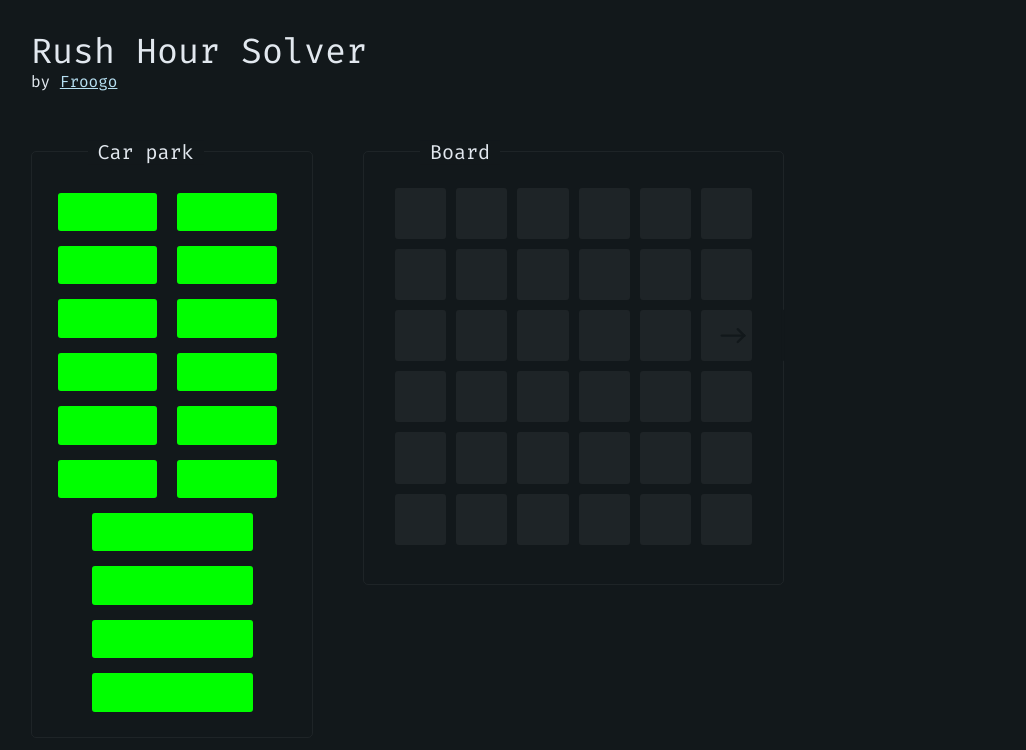
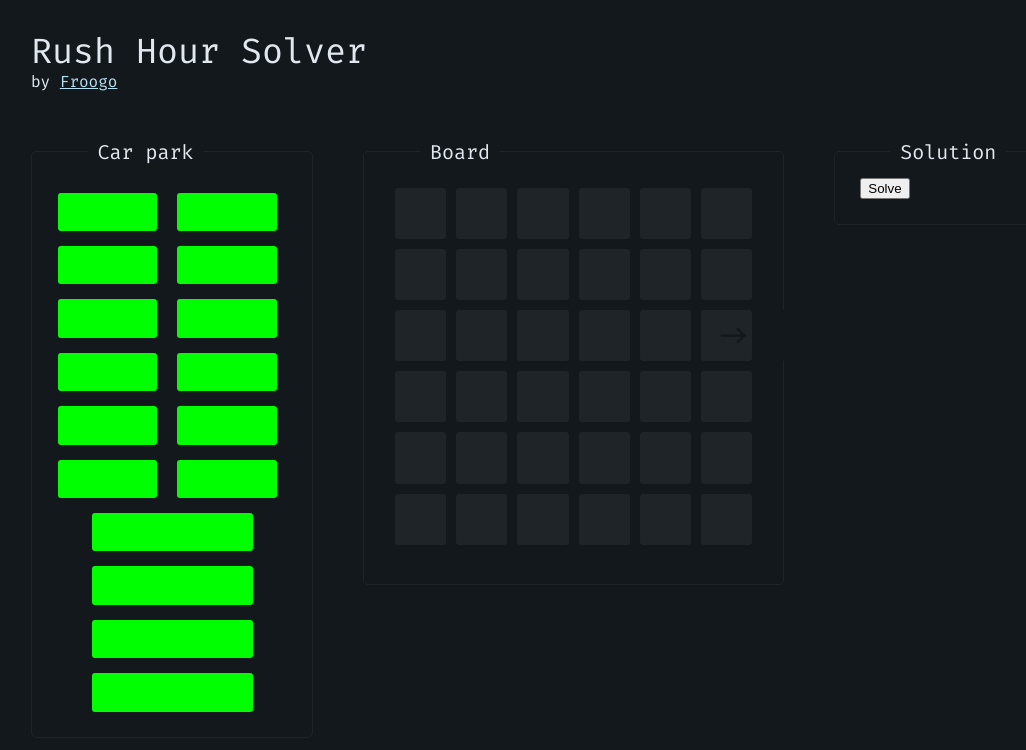
Before and after one commit to VolticFroogo/rush-hour-web, a React (Create React App) app: page / in a window 1280 px wide. Shown: the top 750 px of the page, without its empty margins (19-1045 px from the left). Built offline with nearby package versions, Linux system fonts and the light colour scheme.

Commit message:
Generified section CSS
Generified section CSS as after adding the solution section it would have been reused for the third time.

Also added solution section, though it is currently empty.

```diff
--- a/src/App.css
+++ b/src/App.css
@@ -2,3 +2,24 @@ h1.Title {
     font-size: 50px;
     margin: 0;
 }
+
+section {
+    float: left;
+    width: fit-content;
+
+    border-style: solid;
+    border-width: 1px;
+    border-color: var(--tile-colour);
+    border-radius: 5px;
+
+    padding: 2vw;
+    margin: 30px 0 30px 50px;
+}
+
+section .Title {
+    position: absolute;
+    background-color: var(--background);
+    font-size: 20px;
+    transform: translate(30px, calc(-2vw - 12px));
+    padding: 0 10px;
+}
--- a/src/App.tsx
+++ b/src/App.tsx
@@ -4,6 +4,7 @@ import './App.css';
 import Navbar from './Navbar/Navbar';
 import Board from './Board/Board';
 import CarPool from './Car/CarPool';
+import Solution from './Solution/Solution';
 
 function App() {
     return (
@@ -12,6 +13,7 @@ function App() {
             <div className="Horizontal">
                 <CarPool/>
                 <Board/>
+                <Solution/>
             </div>
         </div>
     );
--- a/src/Board/Board.css
+++ b/src/Board/Board.css
@@ -1,24 +1,3 @@
-#Board {
-    float: left;
-
-    border-style: solid;
-    border-width: 1px;
-    border-color: var(--tile-colour);
-    border-radius: 5px;
-
-    width: fit-content;
-    padding: 2vw;
-    margin: 30px 50px 30px 0;
-}
-
-#Board .Title {
-    position: absolute;
-    background-color: var(--background);
-    font-size: 20px;
-    transform: translate(30px, calc(-2vw - 12px));
-    padding: 0 10px;
-}
-
 .Column {
     display: inline-block;
 }
--- a/src/Board/Board.tsx
+++ b/src/Board/Board.tsx
@@ -16,7 +16,7 @@ class Board extends React.Component {
 
     render() {
         return (
-            <div id="Board" ref={this.myRef}>
+            <section id="Board" ref={this.myRef}>
                 <div className="Title">Board</div>
                 <div ref={this.columnsRef}>
                     <Column/>
@@ -26,7 +26,7 @@ class Board extends React.Component {
                     <Column/>
                     <Column exit={true}/>
                 </div>
-            </div>
+            </section>
         );
     }
 }
--- a/src/Car/CarPool.css
+++ b/src/Car/CarPool.css
@@ -1,24 +1,3 @@
-.CarPool {
-    float: left;
-    width: fit-content;
-
-    border-style: solid;
-    border-width: 1px;
-    border-color: var(--tile-colour);
-    border-radius: 5px;
-
-    padding: 2vw;
-    margin: 30px 50px;
-}
-
-.CarPool .Title {
-    position: absolute;
-    background-color: var(--background);
-    font-size: 20px;
-    transform: translate(30px, calc(-2vw - 12px));
-    padding: 0 10px;
-}
-
 .CarPool .DoubleWidth {
     display: flex;
 }
--- a/src/Car/CarPool.tsx
+++ b/src/Car/CarPool.tsx
@@ -4,7 +4,7 @@ import CarSlot from './CarSlot';
 
 function CarPool() {
     return (
-        <div className="CarPool">
+        <section className="CarPool">
             <div className="Title">Car park</div>
             <div className="DoubleWidth">
                 <div>
@@ -30,7 +30,7 @@ function CarPool() {
                 <CarSlot colour="#00FF00" truck={true}/>
                 <CarSlot colour="#00FF00" truck={true}/>
             </div>
-        </div>
+        </section>
     );
 }
 
--- /dev/null
+++ b/src/Solution/Solution.css
@@ -0,0 +1,3 @@
+#Solution {
+    min-width: 200px;
+}
--- /dev/null
+++ b/src/Solution/Solution.tsx
@@ -0,0 +1,13 @@
+import React from 'react';
+import './Solution.css';
+
+function Solution() {
+    return (
+        <section id="Solution">
+            <div className="Title">Solution</div>
+            <button>Solve</button>
+        </section>
+    );
+}
+
+export default Solution;
```
